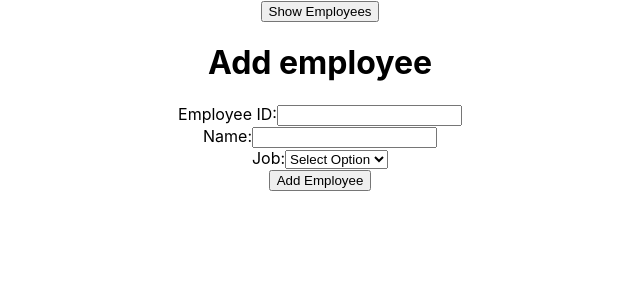
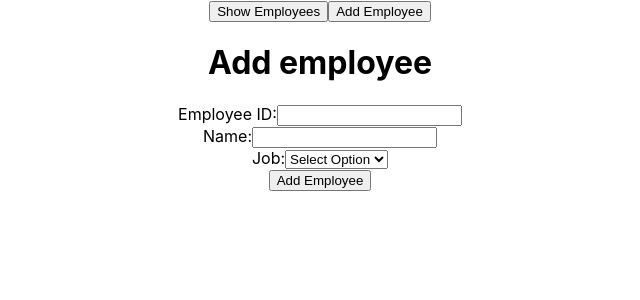
Before and after one commit to Jaikrishnavr01/45days-training, a React (Create React App) app: page / in a window 1280 px wide. Shown: the top 300 px of the page, without its empty margins (320-960 px from the left). Built offline with nearby package versions, Linux system fonts and the light colour scheme.

Commit message:
task 5 update

```diff
--- a/src/Components/task5.jsx
+++ b/src/Components/task5.jsx
@@ -10,6 +10,7 @@ const Task5 = () => {
   function handleSubmit(e) {
     e.preventDefault();
     setEmployees([...employees, { id: id, name: name, job: job }]);
+    alert("Data added successfully")
   }
 
   function sortEmployeesById() {
@@ -21,9 +22,15 @@ const Task5 = () => {
     <div>
       <div>
         {showForm ? (
+          <>
           <button onClick={() => setShowForm(false)}>Show Employees</button>
+          <button onClick={() => setShowForm(true)}>Add Employee</button>
+          </>
         ) : (
+          <>
+          <button onClick={() => setShowForm(false)}>Show Employees</button>
           <button onClick={() => setShowForm(true)}>Add Employee</button>
+          </>
         )}
       </div>
       {showForm ? (
```
